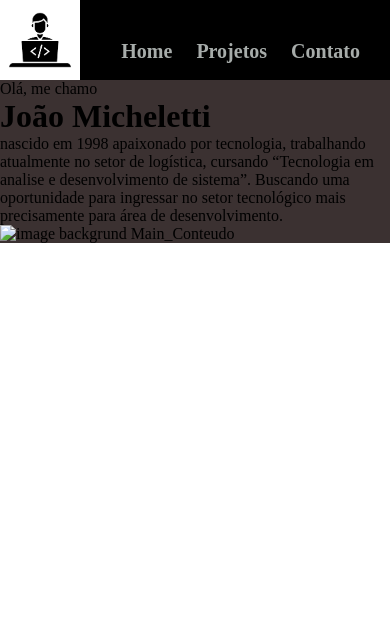
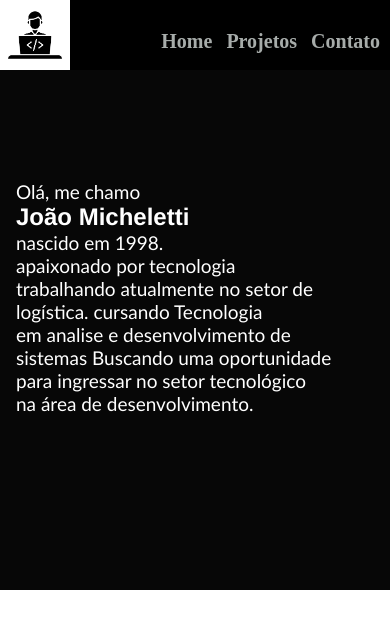
Before and after one commit to joaoMicheletti/My_portifolio, a plain HTML site: page index.html in a window 390 px wide. Drawn offline with Linux system fonts and the light colour scheme.

Commit message:
responsividade Home
responsividade Home

```diff
--- a/index.html
+++ b/index.html
@@ -20,15 +20,21 @@
         </nav>
 
         <div class="Main_Conteudo" id="Main_Conteudo">
-            <p>Olá, me chamo</p>
-            <h1>João Micheletti</h1>
-            <p>nascido em 1998 apaixonado por tecnologia,
-                trabalhando atualmente no setor de logística,
-                cursando “Tecnologia em analise e desenvolvimento de sistema”.
-                Buscando uma oportunidade para ingressar no setor tecnológico
-                mais precisamente para área de desenvolvimento. </p>
+            <div class="Main_Txt" id="Main_Txt">
+                <p class="p1">Olá, me chamo</p>
+                <h1>João Micheletti</h1>
+                <div class="txt">
+                    <p>nascido em 1998.<br/> apaixonado por tecnologia<br/>
+                        trabalhando atualmente no setor de <br/>logística.
+                        cursando Tecnologia <br/>em analise e desenvolvimento de<br/> sistemas
+                        Buscando uma oportunidade <br/> para ingressar no setor tecnológico
+                        <br/> na área de desenvolvimento. </p>
+
+                </div>
+
+            </div>
             <div class="Img_Conteudo" id="Img_Conteudo">
-                <img src="" alt="image backgrund Main_Conteudo"/>
+                <img src="./image/not_pequeno.jpg" alt="image backgrund Main_Conteudo"/>
             </div>
         </div>
     </main>
--- a/style.css
+++ b/style.css
@@ -3,38 +3,96 @@
     padding: 0;
     box-sizing: border-box;
 }
-#Main {
-    background-color: rgb(59, 49, 49);
-}
+
 #Navigation {
     background-color: rgb(0, 0, 0);
-    height: 80px;
+    height: 70px;
 }
 #Navigation ul {
-    margin-top: 40px;
+    margin-top: 30px;
     float: right;
-    padding-right: 10px;
 }
 #Navigation ul a {
-    padding-right: 20px;
+    padding-right: 10px;
     text-decoration: none;
     font-size: 20px;
     color: rgb(167, 172, 170);
     font-weight: 600;
 }
+a:hover {
+    cursor: pointer;
+}
 #Navigation img {
-    height: 80px;
+    height: 70px;
 
 }
-
 #Main_Conteudo {
-
+    background-color: rgba(0, 0, 0, 0.973);
+    width: 100%;
+    height: 520px;
+    display: flex;
 
 }
+#Main_Txt {
+    margin-left: 15%;
+    margin-top: 100px;
+    width: 45%;
+    height: 400px;
+    margin: 2rem 1rem;
+    width: 45%;
+    overflow: hidden;
+    color: #FFF;
+    white-space: nowrap;
+    animation: caret .3s step-end infinite alternate,
+                type 5s steps(23, end)
 
-@medi(max-width: 600px){
-    #Navigation img {
-        height: 40px
+}
+#Main_Txt .txt {
+    margin-left: 20%;
+}
 
+@keyframes type {
+    0% {
+      width: 0;
     }
+
+  }
+  @keyframes caret {
+    50% {
+      box-shadow: .6em 0 0 transparent;
+    }
+  }
+#Main_Txt .p1 {
+    margin-top: 70px;
 }
+#Main_Txt h1 {
+    font-family: 'Franklin Gothic Medium', 'Arial Narrow', Arial, sans-serif;
+}
+#Main_Txt p {
+    font-size: 19px;
+    line-height: 23px;
+    font-weight: 300;
+    font-family: 'Gill Sans', 'Gill Sans MT', Calibri, 'Trebuchet MS', sans-serif;
+}
+#Main_Conteudo #Img_Conteudo {
+    width: 45%;
+
+}
+#Main_Conteudo #Img_Conteudo img{
+    margin-top: 100px;
+    height: 300px;
+}
+@media (max-width: 400px) {
+    #Main_Conteudo #Img_Conteudo {
+        display: none;
+    }
+    #Main_Txt {
+        margin-top: 40px;
+        width: 100%;
+        font-size: 12px;
+    }
+    #Main_Txt .txt {
+        margin-left:  0%;
+    }
+
+}
```
Also changed, not shown: image/not_pequeno.jpg (renamed from image/andras-vas-PPXG_aN4IOo-unsplash.jpg).
